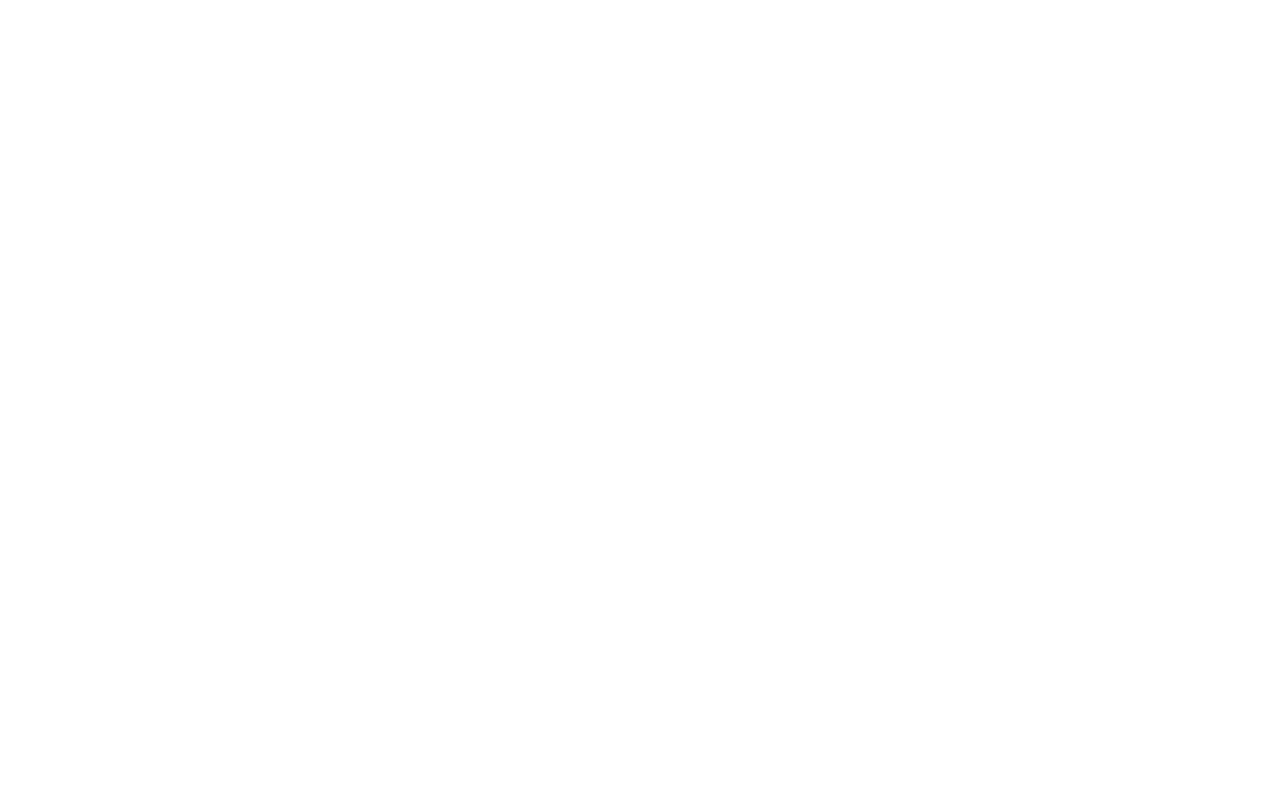
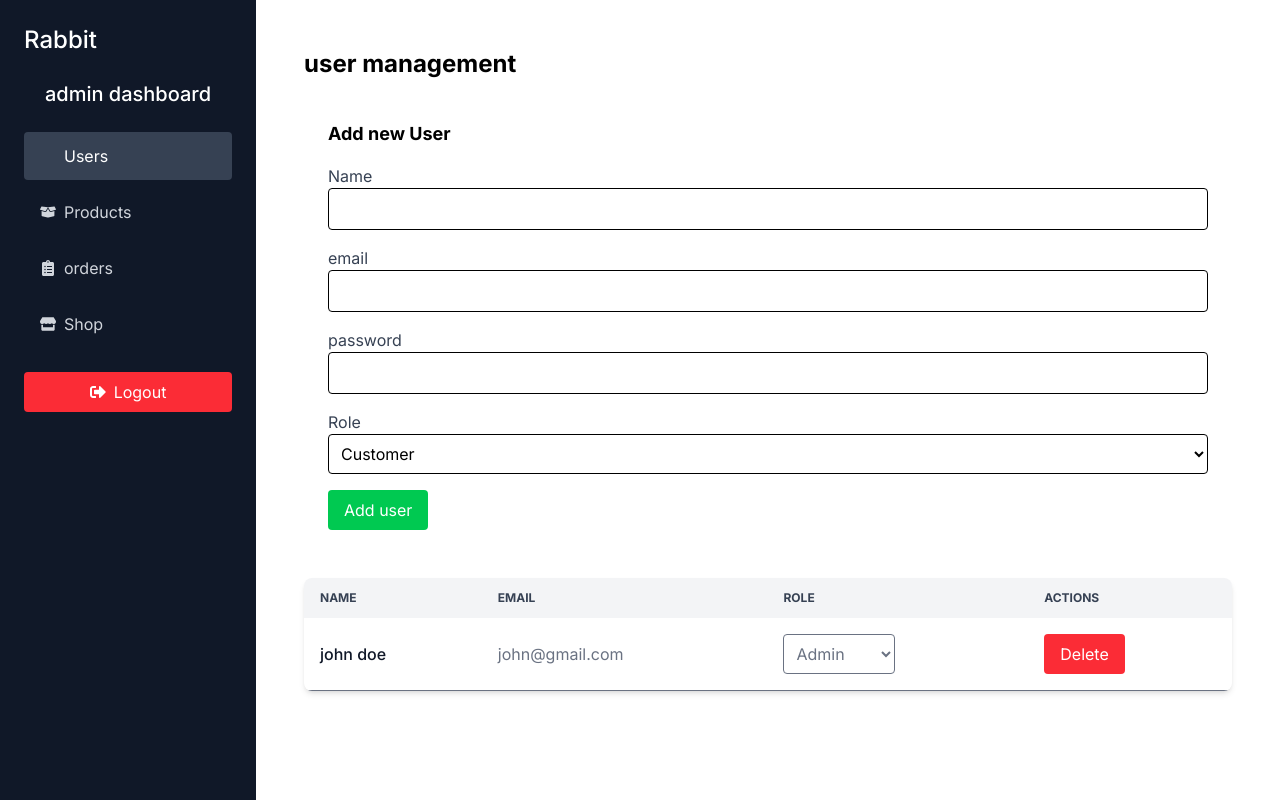
Before and after one commit to selkhadr/e-commerce, a React (Vite) app in the folder frontend/: page /admin/users in a window 1280 px wide. Before the commit this address had no page. Built offline with nearby package versions, Linux system fonts and the light colour scheme.

Commit message:
UserManagement page

```diff
--- a/frontend/src/Admin/AdminSidebar.jsx
+++ b/frontend/src/Admin/AdminSidebar.jsx
@@ -20,7 +20,7 @@
             <NavLink to="/admin/users" className={({isActive})=>isActive?"bg-gray-700 text-white *:py-3 px-4 rounded flex items-center space-x-2":
             "text-gray-300 hover:bg-gray-700 hover:text-white py-3 px-4 rounded flex items-center space-x-2"}>
                 <FaUser/>
-                <span>User</span>
+                <span>Users</span>
 
             </NavLink>
             <NavLink to="/admin/products" className={({isActive})=>isActive?"bg-gray-700 text-white *:py-3 px-4 rounded flex items-center space-x-2":
--- /dev/null
+++ b/frontend/src/Admin/UserManagement.jsx
@@ -0,0 +1,119 @@
+
+
+import  { useState } from "react";
+
+function UserManagement() {
+    const users =[
+        {
+            _id:1,
+            name:"john doe",
+            email: "john@gmail.com",
+            role:"admin",
+        },
+    ];
+    const [formData, setFormData]=useState({
+        name:"",
+        email:"",
+        password:"",
+        role:"customer",
+    });
+    const handleChange =(e)=>{
+        setFormData({
+            ...formData,
+            [e.target.name]:e.target.value,
+        })
+    }
+    const handleRoleChange =(userId, newRole)=>{
+        console.log({id:userId, role:newRole});
+    }
+
+    const handleSubmit = (e)=>{
+        e.preventDefault();
+        console.log(formData);
+        // reset the form after submition
+        setFormData({
+            name:"",
+            email:"",
+            password:"",
+            role: "customer",
+        })
+    }
+    const handleDeleteUser = (userId)=>{
+        if(window.confirm("are you sure you want to delete this user?")){
+            console.log("deleting user with id: ",userId)
+        }
+    }
+  return (
+    <div className="max-w-7xl mx-auto p-6 ">
+        <h2 className="text-2xl font-bold mb-4">
+            user management
+        </h2>
+        {/* new user form */}
+        <div className="p-6 rounded-lg mb-6">
+            <h3 className="text-lg font-bold mb-4">Add new User</h3>
+            <form onSubmit={handleSubmit}>
+                <div className="mb-4">
+                    <label className="block text-gray-700">Name</label>
+                    <input type="text" name="name" value={formData.name}
+                    onChange={handleChange} className="w-full p-2 border rounded" required />
+                </div>
+                <div className="mb-4">
+                    <label className="block text-gray-700">email</label>
+                    <input type="email" name="email" value={formData.email}
+                    onChange={handleChange} className="w-full p-2 border rounded" required />
+                </div>
+                <div className="mb-4">
+                    <label className="block text-gray-700">password</label>
+                    <input type="password" name="password" value={formData.password}
+                    onChange={handleChange} className="w-full p-2 border rounded" required />
+                </div>
+                <div className="mb-4">
+                    <label className="block text-gray-700">Role</label>
+                    <select name="role" value={formData.role} onChange={handleChange} className="w-full p-2 border rounded">
+                        <option value="customer">Customer </option>
+                        <option value="admin">Admin </option>
+                    </select>
+                </div>
+                <button type="submit" className="bg-green-500 text-white py-2 px-4 rounded hover:bg-green-600">
+                    Add user
+                </button>
+            </form>
+        </div>
+        <div className="overflow-x-auto shadow-md sm:rounded-lg">
+            <table className="min-w-full text-left text-gray-500">
+                <thead className="bg-gray-100 text-xs uppercase text-gray-700">
+                    <tr>
+                        <th className="py-3 px-4">Name</th>
+                        <th className="py-3 px-4">Email</th>
+                        <th className="py-3 px-4">Role</th>
+                        <th className="py-3 px-4">Actions</th>
+                    </tr>
+                </thead>
+                <tbody>
+                    {users.map((user)=>(
+                        <tr key={user._id} className="border-b hover:bg-gray-50">
+                            <td className="p-4 font-medium text-gray-900 whitespace-nowrap">
+                                {user.name}
+                            </td>
+                            <td className="p-4">{user.email}</td>
+                            <td className="p-4">
+                                <select className="p-2 border rounded" value={user.role} onChange={(e)=>handleRoleChange(user._id, e.target.value)}>
+                                    <option value="customer">Customer</option>
+                                    <option value="admin">Admin</option>
+                                </select>
+                            </td>
+                            <td className="p-4">
+                                <button
+                                className="bg-red-500 text-white px-4 py-2 rounded hover:bg-red-600"
+                                 onClick={()=>handleDeleteUser(user._id)}>Delete</button>
+                            </td>
+                        </tr>
+                    ))}
+                </tbody>
+            </table>
+        </div>
+    </div>
+  )
+}
+
+export default UserManagement
--- a/frontend/src/App.jsx
+++ b/frontend/src/App.jsx
@@ -11,6 +11,8 @@
 import OrderDetails from './pages/OrderDetails'
 import MyOrders from './pages/MyOrders'
 import AdminLayout from './Admin/AdminLayout'
+import AdminHomePage from './pages/AdminHomePage'
+import UserManagement from './Admin/UserManagement'
 
 const App = () => {
   return (
@@ -29,7 +31,10 @@
           <Route path="my-orders" element={<MyOrders/>}/>
         </Route>Route
         {/* admin layout */}
-        <Route path="/admin" element={<AdminLayout/>}></Route>
+        <Route path="/admin" element={<AdminLayout/>}>
+          <Route index element={<AdminHomePage/>}></Route>
+          <Route path="users" element={<UserManagement/>}></Route>
+        </Route>
       </Routes>
     </BrowserRouter>
   )
--- /dev/null
+++ b/frontend/src/pages/AdminHomePage.jsx
@@ -0,0 +1,92 @@
+import {Link} from "react-router-dom"
+
+function AdminHomePage() {
+    const orders=[
+        {
+            _id:12,
+            user:{
+                name:"john doe",
+            },
+            totalPrice:110,
+            status:"processing",
+        },
+        {
+            _id:13,
+            user:{
+                name:"sara",
+            },
+            totalPrice:200,
+            status:"processing",
+        },
+        {
+            _id:14,
+            user:{
+                name:"elkhadri",
+            },
+            totalPrice:110,
+            status:"processing",
+        },
+    ];
+  return (
+    <div className="max-w-7xl mx-auto p-6">
+        <h1 className="text-3xl font-bold mb-6">
+            admin dashboard
+        </h1>
+        <div className="grid grid-cols-1 sm:grid-cols-2 lg:grid-cols-3 gap-6">
+            <div className="p-4 shadow-md rounded-lg">
+                <h2 className="text-xl font-semibold">Revenue</h2>
+                <p className="text-2xl"> $1000</p>
+            </div>
+            <div className="p-4 shadow-md rounded-lg">
+                <h2 className="text-xl font-semibold">total orders</h2>
+                <p className="text-2xl"> 200</p>
+                <Link to="/admin/orders" className="text-blue-500 hover:underline">
+                manage orders
+                </Link>
+            </div>
+            <div className="p-4 shadow-md rounded-lg">
+                <h2 className="text-xl font-semibold">total products</h2>
+                <p className="text-2xl"> 100</p>
+                <Link to="/admin/products" className="text-blue-500 hover:underline">
+                manage products
+                </Link>
+            </div>
+        </div>
+        <div className="mt-6">
+            <h2 className="text-2xl font-bold mb-4">Recent Orders</h2>
+            <div className="overflow-x-auto">
+                <table className="min-w-full text-left text-gray-500">
+                    <thead className="bg-gray-100 text-xs uppercase text-gray-700">
+                        <tr>
+                            <th className="py-3 px-4">Order Id</th>
+                            <th className="py-3 px-4">User</th>
+                            <th className="py-3 px-4">total price</th>
+                            <th className="py-3 px-4">status</th>
+                        </tr>
+                    </thead>
+                    <tbody>
+                        {orders.length > 0 ? (
+                            orders.map((order)=>(
+                                <tr key={order._id} className="border-b hover:bg-gray-50 cursor-pointer">
+                                    <td className="p-4">{order._id}</td>
+                                    <td className="p-4">{order.user.name}</td>
+                                    <td className="p-4">{order.totalPrice}</td>
+                                    <td className="p-4">{order.status}</td>
+                                </tr>
+                            ))
+                        ) :(
+                            <tr>
+                                <td colSpan={4} className="p-4 text-center text-gray-500">
+                                    no recent orders found.
+                                </td>
+                            </tr>
+                        )}
+                    </tbody>
+                </table>
+            </div>
+        </div>
+    </div>
+  )
+}
+
+export default AdminHomePage
```
